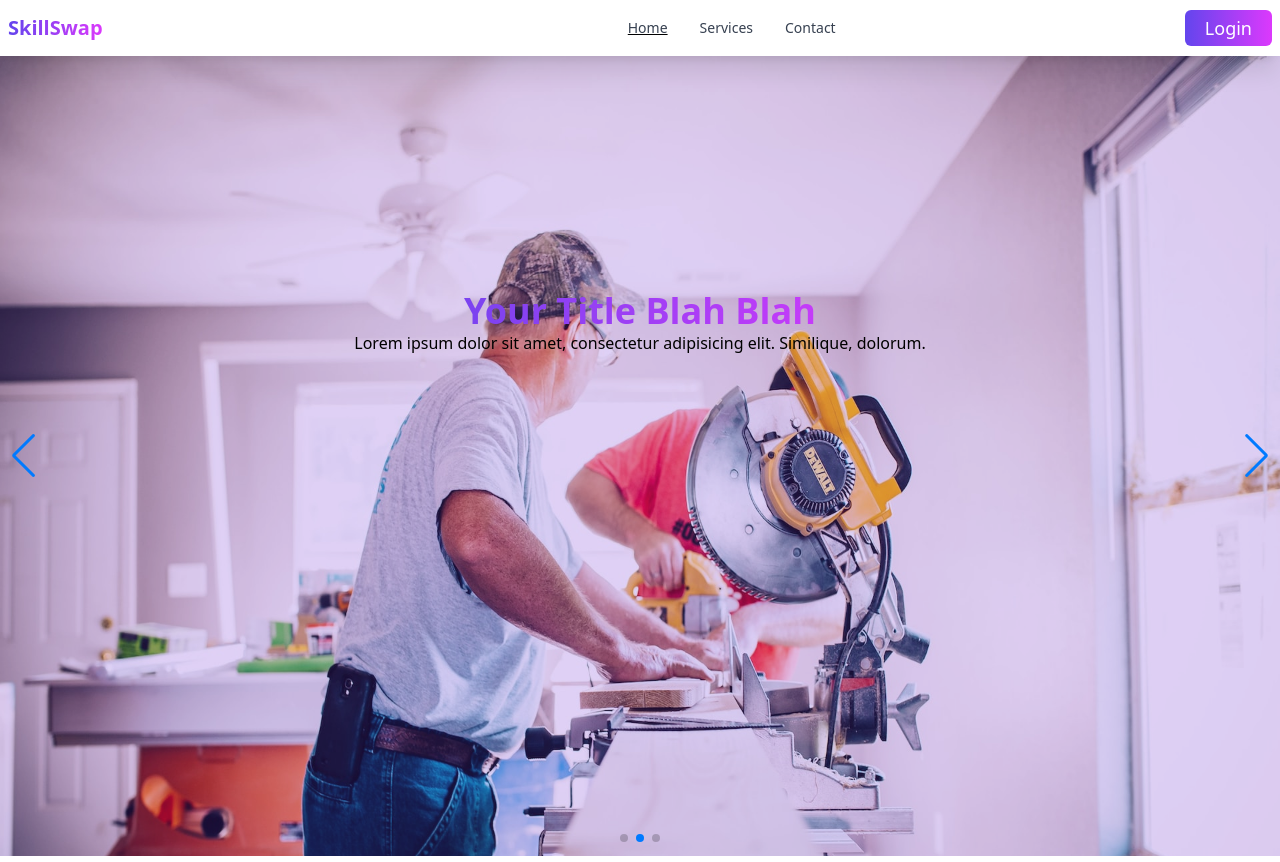
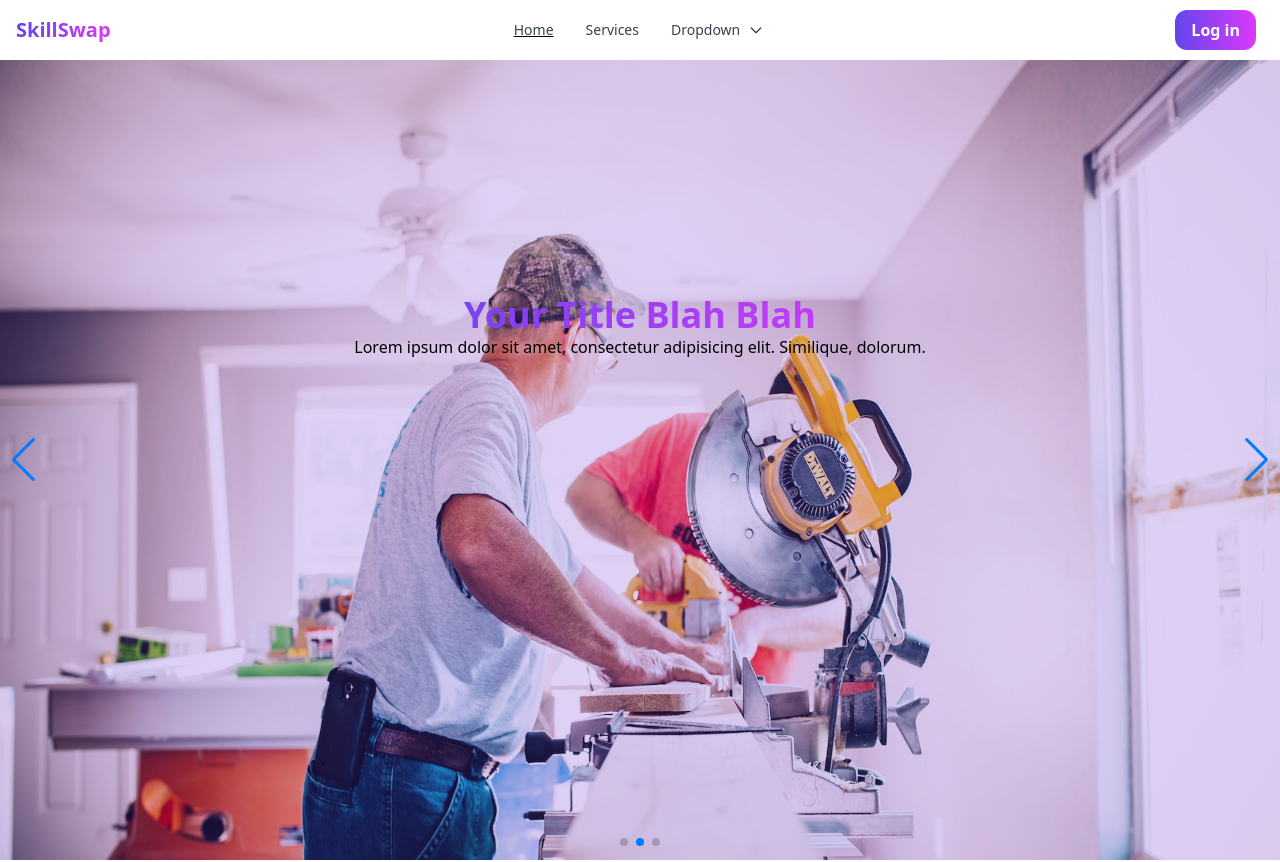
Before and after one commit to Rakibulislam1/SkillSwap-Cilent, a React (Vite) app: page / in a window 1280 px wide. Shown: the top 862 px of the page. Built offline with nearby package versions, Linux system fonts and the light colour scheme; no server answers.

Commit message:
nabvar changed

```diff
--- a/package.json
+++ b/package.json
@@ -11,6 +11,8 @@
   },
   "dependencies": {
     "@material-tailwind/react": "^2.1.4",
+    "@tanstack/react-query": "^5.7.2",
+    "axios": "^1.6.0",
     "firebase": "^10.5.2",
     "flowbite": "^2.0.0",
     "flowbite-react": "^0.6.4",
--- a/src/Components/Navbar.jsx
+++ b/src/Components/Navbar.jsx
@@ -8,87 +8,162 @@ const Nav = () => {
   console.log(user);
 
   return (
-    <div className="shadow-xl sticky top-0 z-30 bg-white">
-      <Navbar fluid className="max-w-7xl mx-auto sm:px-0 md:px-2 bg-none">
+    // <div className="shadow-xl sticky top-0 z-30 bg-white">
+    //   <Navbar fluid className="max-w-7xl mx-auto sm:px-0 md:px-2 bg-none">
+    //     <Navbar.Brand>
+    //       <span className="self-center whitespace-nowrap text-xl font-semibold text-transparent bg-clip-text bg-gradient-to-r from-[#6345ED] to-[#DC39FC]">
+    //         SkillSwap
+    //       </span>
+    //     </Navbar.Brand>
+
+    //     <div className="flex gap-2 md:gap-4 md:order-2">
+    //       {user ? (
+    //         <Dropdown label="Dashboard" dismissOnClick={false}>
+    //           <Dropdown.Item>
+    //             <Link to="/myService">
+    //               <button>My Service</button>
+    //             </Link>
+    //           </Dropdown.Item>
+    //           <Dropdown.Item>Add Service</Dropdown.Item>
+    //           <Dropdown.Item>My Schedules</Dropdown.Item>
+    //         </Dropdown>
+    //       ) : (
+    //         ""
+    //       )}
+
+    //       {user ? (
+    //         <div className="flex flex-wrap gap-2">
+    //           <Avatar className="hidden md:block"
+    //             img={user?.photoURL}
+    //             rounded
+    //           />
+    //         </div>
+    //       ) : (
+    //         ""
+    //       )}
+
+    //       {user ? (
+    //         <button
+    //           onClick={logout}
+    //           className="px-5 py-1 rounded-md bg-gradient-to-r from-[#6345ED] to-[#DC39FC] border-none font-medium text-lg text-white hover:rounded-full"
+    //         >
+    //           Log out
+    //         </button>
+    //       ) : (
+    //         <Link to="/login">
+    //           <button
+    //             onClick=""
+    //             className="px-5 py-1 rounded-md bg-gradient-to-r from-[#6345ED] to-[#DC39FC] border-none font-medium text-lg text-white hover:rounded-full"
+    //           >
+    //             Login
+    //           </button>
+    //         </Link>
+    //       )}
+    //       <Navbar.Toggle />
+    //     </div>
+    //     <Navbar.Collapse className="lg:ml-44">
+    //       <NavLink
+    //         to="/"
+    //         className={({ isActive }) =>
+    //           isActive ? "underline" : ""
+    //         }
+    //       >
+    //         <Navbar.Link>Home</Navbar.Link>
+    //       </NavLink>
+    //       <NavLink
+    //         to="/services"
+    //         className={({ isActive }) =>
+    //           isActive ? "underline" : ""
+    //         }
+    //       >
+    //         <Navbar.Link>Services</Navbar.Link>
+    //       </NavLink>
+    //       <NavLink
+    //         to="/contact"
+    //         className={({ isActive }) =>
+    //           isActive ? "underline" : ""
+    //         }
+    //       >
+    //         <Navbar.Link>Contact</Navbar.Link>
+    //       </NavLink>
+    //     </Navbar.Collapse>
+    //   </Navbar>
+    // </div>
+
+    <Navbar fluid rounded>
       <Navbar.Brand>
         <span className="self-center whitespace-nowrap text-xl font-semibold text-transparent bg-clip-text bg-gradient-to-r from-[#6345ED] to-[#DC39FC]">
           SkillSwap
         </span>
       </Navbar.Brand>
-
-        <div className="flex gap-2 md:gap-4 md:order-2">
+      <div className="flex md:order-2">
         {user ? (
-            <Dropdown label="Dashboard" dismissOnClick={false}>
-              <Dropdown.Item>
-                <Link to="/myService">
-                  <button>My Service</button>
-                </Link>
-              </Dropdown.Item>
-              <Dropdown.Item>Add Service</Dropdown.Item>
-              <Dropdown.Item>My Schedules</Dropdown.Item>
+          <Dropdown
+            arrowIcon={false}
+            inline
+            label={
+              <Avatar
+                alt="User settings"
+                img={user.photoURL}
+                rounded
+              />
+            }
+          >
+            <Dropdown.Header>
+              <span className="block text-sm">
+                {user ? <span>Profile: {user.displayName}</span> : ""}
+              </span>
+            </Dropdown.Header>
+            <Dropdown.Item onClick={logout}>Sign out</Dropdown.Item>
           </Dropdown>
         ) : (
           ""
         )}
+        <Navbar.Toggle />
+        {user ? (
+          ""
+        ) : (
+          <div className="flex justify-end mx-2">
+            <Link
+              to="/login"
+              className="px-4 py-2 font-semibold text-white rounded-xl bg-gradient-to-r from-[#6345ED] to-[#DC39FC] hover:rounded-full"
+            >
+              Log in
+            </Link>
+          </div>
+        )}
+      </div>
 
-          {user ? (
-            <div className="flex flex-wrap gap-2">
-              <Avatar className="hidden md:block"
-                img={user?.photoURL}
-                rounded
-              />
-            </div>
-          ) : (
-            ""
-          )}
-
-          {user ? (
-            <button
-              onClick={logout}
-              className="px-5 py-1 rounded-md bg-gradient-to-r from-[#6345ED] to-[#DC39FC] border-none font-medium text-lg text-white hover:rounded-full"
-            >
-              Log out
-            </button>
-          ) : (
-            <Link to="/login">
-              <button
-                onClick=""
-                className="px-5 py-1 rounded-md bg-gradient-to-r from-[#6345ED] to-[#DC39FC] border-none font-medium text-lg text-white hover:rounded-full"
-              >
-                Login
-              </button>
-            </Link>
-          )}
-          <Navbar.Toggle />
-        </div>
-        <Navbar.Collapse className="lg:ml-44">
+      <Navbar.Collapse>
         <NavLink
           to="/"
-            className={({ isActive }) =>
-              isActive ? "underline" : ""
-            }
+          className={({ isActive }) => (isActive ? "underline" : "")}
         >
           <Navbar.Link>Home</Navbar.Link>
         </NavLink>
+
         <NavLink
           to="/services"
-            className={({ isActive }) =>
-              isActive ? "underline" : ""
-            }
+          className={({ isActive }) => (isActive ? "underline" : "")}
         >
           <Navbar.Link>Services</Navbar.Link>
         </NavLink>
+        <Navbar.Link>
+          <Dropdown label="Dropdown" inline>
+            <Dropdown.Item>
               <NavLink
-            to="/contact"
-            className={({ isActive }) =>
-              isActive ? "underline" : ""
-            }
+                to="/services"
+                className={({ isActive }) => (isActive ? "underline" : "")}
               >
-            <Navbar.Link>Contact</Navbar.Link>
+                Ami
               </NavLink>
+            </Dropdown.Item>
+            <Dropdown.Item>Settings</Dropdown.Item>
+            <Dropdown.Item>Earnings</Dropdown.Item>
+          </Dropdown>
+        </Navbar.Link>
       </Navbar.Collapse>
     </Navbar>
-    </div>
   );
 };
 
--- a/src/Providers/AuthProvider.jsx
+++ b/src/Providers/AuthProvider.jsx
@@ -25,6 +25,7 @@ const AuthProvider = ({children}) => {
     return signInWithEmailAndPassword(auth, email, password);
   }
 
+  // update Profile
   const handleUpdateProfile = (name, photo) => {
     setIsLoading(true);
     return updateProfile(auth.currentUser, {
--- a/src/main.jsx
+++ b/src/main.jsx
@@ -5,12 +5,18 @@ import { RouterProvider } from "react-router-dom";
 import router from "./Routes/routes";
 import AuthProvider from "./Providers/AuthProvider";
 import { Toaster } from "react-hot-toast";
+import { QueryClient, QueryClientProvider } from "@tanstack/react-query";
+
+// Create a client
+const queryClient = new QueryClient();
 
 ReactDOM.createRoot(document.getElementById("root")).render(
   <React.StrictMode>
-    <AuthProvider>
-      <RouterProvider router={router} />
-    </AuthProvider>
+    <QueryClientProvider client={queryClient}>
+      <AuthProvider>
+        <RouterProvider router={router} />
+      </AuthProvider>
+    </QueryClientProvider>
     <Toaster />
   </React.StrictMode>
 );
```
Also changed, not shown: src/Components/PopularService.jsx (+13 -0 lines), 1 other file (tests, documents, lock files or other folders). Lines whose indentation alone changed are shown as unchanged.
